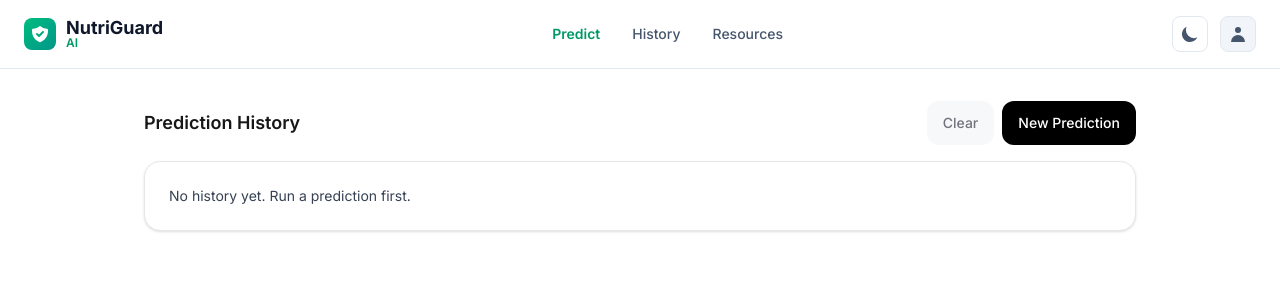
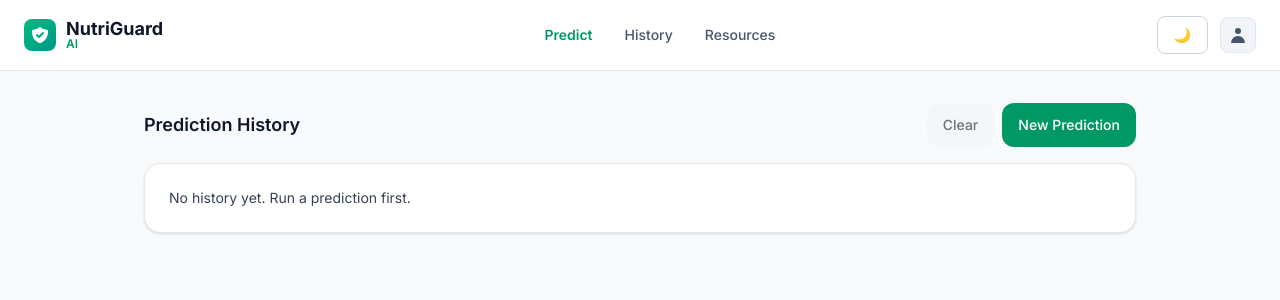
Before and after one commit to DevangaR2002/Malnutrition-Frontend, a Next.js app: page /history in a window 1280 px wide. Shown: the top 300 px of the page. Built offline with nearby package versions, Linux system fonts and the light colour scheme.

Commit message:
Frontend modifications - 03

```diff
--- a/src/app/globals.css
+++ b/src/app/globals.css
@@ -1,6 +1,8 @@
 @import "tailwindcss";
 
-:root {
+@custom-variant dark (&:where(.dark, .dark *));
+
+/* :root {
   --background: #ffffff;
   --foreground: #171717;
 }
@@ -23,6 +25,16 @@ body {
   background: var(--background);
   color: var(--foreground);
   font-family: Arial, Helvetica, sans-serif;
+} */
+
+html,
+body {
+  height: 100%;
+}
+
+body {
+  @apply bg-slate-50 text-slate-900 dark:bg-slate-950 dark:text-slate-100;
+  font-family: Arial, Helvetica, sans-serif;
 }
 
 /* --- App UI helpers --- */
@@ -31,7 +43,7 @@ body {
   @apply max-w-5xl mx-auto px-4 py-8;
 }
 
-.card {
+/* .card {
   @apply bg-white border border-gray-200 rounded-2xl shadow-sm;
 }
 
@@ -54,11 +66,44 @@ body {
 }
 
 /* Buttons — NO shared btn class */
-.btn-primary {
+/* .btn-primary {
   @apply inline-flex items-center justify-center rounded-xl px-4 py-3
   text-sm font-medium transition active:scale-[0.99]
   bg-black text-white hover:bg-black/90
   disabled:opacity-60 disabled:cursor-not-allowed;
+} */
+
+.card {
+  @apply bg-white border border-gray-200 rounded-2xl shadow-sm
+         dark:bg-slate-900 dark:border-slate-800;
+}
+
+.card-header {
+  @apply px-6 py-4 border-b border-gray-200
+         dark:border-slate-800;
+}
+
+.card-body {
+  @apply px-6 py-6;
+}
+
+.input {
+  @apply w-full rounded-xl border border-gray-300 bg-white px-4 py-3 text-sm
+         focus:outline-none focus:ring-2 focus:ring-black/20
+         dark:bg-slate-800 dark:border-slate-700 dark:text-white;
+}
+
+.select {
+  @apply w-full rounded-xl border border-gray-300 bg-white px-4 py-3 text-sm
+         focus:outline-none focus:ring-2 focus:ring-black/20
+         dark:bg-slate-800 dark:border-slate-700 dark:text-white;
+}
+
+.btn-primary {
+  @apply inline-flex items-center justify-center rounded-xl px-4 py-3
+         text-sm font-medium transition active:scale-[0.99]
+         bg-emerald-600 text-white hover:bg-emerald-700
+         disabled:opacity-60 disabled:cursor-not-allowed;
 }
 
 .btn-secondary {
--- a/src/components/NavBar.tsx
+++ b/src/components/NavBar.tsx
@@ -7,36 +7,31 @@ export default function Navbar() {
   const [isDark, setIsDark] = useState(false);
   const [mounted, setMounted] = useState(false);
 
-  // Only run on client-side after mount
   useEffect(() => {
     setMounted(true);
 
-    // Check localStorage and system preference
-    const savedTheme = localStorage.getItem("theme");
-    const prefersDark = window.matchMedia(
-      "(prefers-color-scheme: dark)",
-    ).matches;
+    // Check if dark mode is active
+    const isDarkMode = document.documentElement.classList.contains("dark");
+    setIsDark(isDarkMode);
 
-    if (savedTheme === "dark" || (!savedTheme && prefersDark)) {
-      setIsDark(true);
-      document.documentElement.classList.add("dark");
-    } else {
-      setIsDark(false);
-      document.documentElement.classList.remove("dark");
-    }
+    console.log("NavBar mounted. Dark mode:", isDarkMode);
   }, []);
 
   const toggleDarkMode = () => {
-    const newDarkMode = !isDark;
-    setIsDark(newDarkMode);
+    const html = document.documentElement;
+    const newIsDark = !isDark;
 
-    if (newDarkMode) {
-      document.documentElement.classList.add("dark");
+    console.log("Toggle clicked! Switching to:", newIsDark ? "DARK" : "LIGHT");
+
+    if (newIsDark) {
+      html.classList.add("dark");
       localStorage.setItem("theme", "dark");
     } else {
-      document.documentElement.classList.remove("dark");
+      html.classList.remove("dark");
       localStorage.setItem("theme", "light");
     }
+
+    setIsDark(newIsDark);
   };
 
   return (
@@ -45,7 +40,7 @@ export default function Navbar() {
         <div className="flex items-center justify-between">
           {/* Logo */}
           <Link href="/" className="flex items-center gap-2.5">
-            <div className="w-8 h-8 rounded-lg bg-linear-to-br from-emerald-500 to-teal-600 flex items-center justify-center">
+            <div className="w-8 h-8 rounded-lg bg-gradient-to-br from-emerald-500 to-teal-600 flex items-center justify-center">
               <svg
                 className="w-5 h-5 text-white"
                 fill="currentColor"
@@ -92,36 +87,14 @@ export default function Navbar() {
 
           {/* Right side icons */}
           <div className="flex items-center gap-3">
-            {/* Dark mode toggle */}
-            {mounted && (
-              <button
-                onClick={toggleDarkMode}
-                className="w-9 h-9 rounded-lg border border-slate-200 dark:border-slate-700 bg-white dark:bg-slate-800 flex items-center justify-center hover:bg-slate-50 dark:hover:bg-slate-700 transition"
-                aria-label="Toggle dark mode"
-              >
-                {isDark ? (
-                  <svg
-                    className="w-5 h-5 text-yellow-500"
-                    fill="currentColor"
-                    viewBox="0 0 20 20"
-                  >
-                    <path
-                      fillRule="evenodd"
-                      d="M10 2a1 1 0 011 1v1a1 1 0 11-2 0V3a1 1 0 011-1zm4 8a4 4 0 11-8 0 4 4 0 018 0zm-.464 4.95l.707.707a1 1 0 001.414-1.414l-.707-.707a1 1 0 00-1.414 1.414zm2.12-10.607a1 1 0 010 1.414l-.706.707a1 1 0 11-1.414-1.414l.707-.707a1 1 0 011.414 0zM17 11a1 1 0 100-2h-1a1 1 0 100 2h1zm-7 4a1 1 0 011 1v1a1 1 0 11-2 0v-1a1 1 0 011-1zM5.05 6.464A1 1 0 106.465 5.05l-.708-.707a1 1 0 00-1.414 1.414l.707.707zm1.414 8.486l-.707.707a1 1 0 01-1.414-1.414l.707-.707a1 1 0 011.414 1.414zM4 11a1 1 0 100-2H3a1 1 0 000 2h1z"
-                      clipRule="evenodd"
-                    />
-                  </svg>
-                ) : (
-                  <svg
-                    className="w-5 h-5 text-slate-600"
-                    fill="currentColor"
-                    viewBox="0 0 20 20"
-                  >
-                    <path d="M17.293 13.293A8 8 0 016.707 2.707a8.001 8.001 0 1010.586 10.586z" />
-                  </svg>
-                )}
-              </button>
-            )}
+            {/* Dark mode toggle - simple button */}
+            <button
+              onClick={toggleDarkMode}
+              className="px-4 py-2 rounded-lg border border-slate-300 dark:border-slate-600 bg-white dark:bg-slate-800 text-slate-900 dark:text-white hover:bg-slate-50 dark:hover:bg-slate-700 transition text-sm font-medium"
+              aria-label="Toggle dark mode"
+            >
+              {mounted ? (isDark ? "☀️" : "🌙") : "..."}
+            </button>
 
             {/* User menu */}
             <button
--- a/src/components/PredictionForm.tsx
+++ b/src/components/PredictionForm.tsx
@@ -46,13 +46,15 @@ export default function PredictionForm() {
 
   const currentStepIndex = STEPS.findIndex((s) => s.id === currentStep);
 
-  function goNext() {
+  function goNext(e?: React.MouseEvent) {
+    e?.preventDefault();
     if (currentStepIndex < STEPS.length - 1) {
       setCurrentStep(STEPS[currentStepIndex + 1].id);
     }
   }
 
-  function goBack() {
+  function goBack(e?: React.MouseEvent) {
+    e?.preventDefault();
     if (currentStepIndex > 0) {
       setCurrentStep(STEPS[currentStepIndex - 1].id);
     }
@@ -120,7 +122,11 @@ export default function PredictionForm() {
             return (
               <div key={step.id} className="flex flex-col items-center">
                 <button
-                  onClick={() => setCurrentStep(step.id)}
+                  type="button"
+                  onClick={(e) => {
+                    e.preventDefault();
+                    setCurrentStep(step.id);
+                  }}
                   className={`w-12 h-12 rounded-full flex items-center justify-center text-xl transition-all ${
                     isActive
                       ? "bg-emerald-500 dark:bg-emerald-600 text-white scale-110 shadow-lg"
@@ -474,7 +480,10 @@ export default function PredictionForm() {
           <div className="flex items-center justify-between pt-6 border-t border-slate-200 dark:border-slate-800">
             <button
               type="button"
-              onClick={goBack}
+              onClick={(e) => {
+                e.preventDefault();
+                goBack(e);
+              }}
               disabled={currentStepIndex === 0}
               className="flex items-center gap-2 px-5 py-2.5 text-sm font-semibold text-slate-600 dark:text-slate-400 hover:text-slate-900 dark:hover:text-white disabled:opacity-40 disabled:cursor-not-allowed transition"
             >
@@ -491,7 +500,10 @@ export default function PredictionForm() {
             {currentStep !== "review" ? (
               <button
                 type="button"
-                onClick={goNext}
+                onClick={(e) => {
+                  e.preventDefault();
+                  goNext(e);
+                }}
                 className="flex items-center gap-2 px-6 py-2.5 bg-emerald-600 text-white text-sm font-semibold rounded-lg hover:bg-emerald-700 transition"
               >
                 Next
--- /dev/null
+++ b/tailwind.config.ts
@@ -0,0 +1,21 @@
+import type { Config } from "tailwindcss";
+
+const config: Config = {
+  darkMode: "class", // Enable dark mode with class strategy
+  content: [
+    "./src/pages/**/*.{js,ts,jsx,tsx,mdx}",
+    "./src/components/**/*.{js,ts,jsx,tsx,mdx}",
+    "./src/app/**/*.{js,ts,jsx,tsx,mdx}",
+  ],
+  theme: {
+    extend: {
+      colors: {
+        background: "var(--background)",
+        foreground: "var(--foreground)",
+      },
+    },
+  },
+  plugins: [],
+};
+
+export default config;
```
